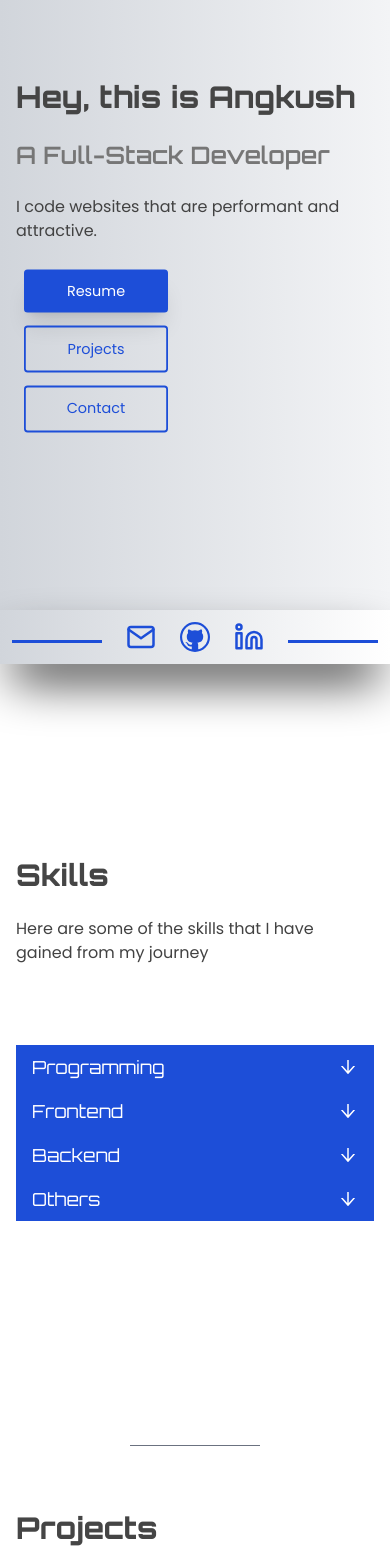
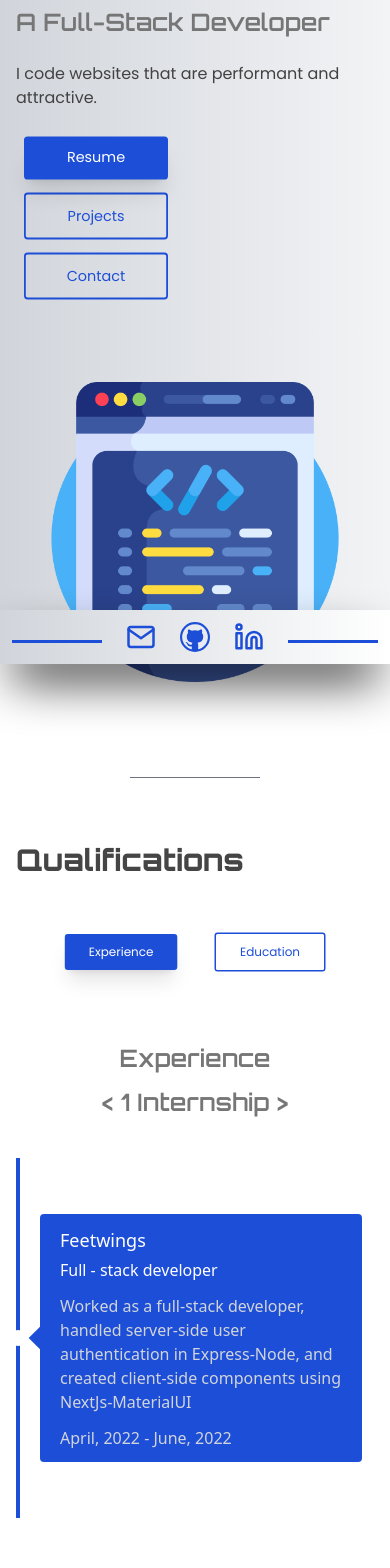
Before and after one commit to angkushsahu/portfolio-next-ts, a Next.js app: page / in a window 390 px wide. Shown: the part 180-1748 px from the top of the page. Built offline with nearby package versions, Linux system fonts and the light colour scheme.

Commit message:
final updated styles and components

```diff
--- /dev/null
+++ b/components/educationAndExperience/eduExpTypes.ts
@@ -0,0 +1,32 @@
+export interface EduExpType {
+	title: string;
+	role: string;
+	description: string;
+	time: string;
+}
+
+export const educationMap: EduExpType[] = [
+	{
+		title: "Jorhat Engineering College",
+		role: "Mechanical Engineering",
+		description: "Jorhat, Assam",
+		time: "2020 - 2024",
+	},
+	{ title: "Pragya Academy", role: "", description: "Jorhat, Assam", time: "2018 - 2020" },
+	{
+		title: "Spring Dale High School",
+		role: "",
+		description: "Jorhat, Assam",
+		time: "2006 - 2018",
+	},
+];
+
+export const experienceMap: EduExpType[] = [
+	{
+		title: "Feetwings",
+		role: "Full - stack developer",
+		description:
+			"Worked as a full-stack developer, handled server-side user authentication in Express-Node, and created client-side components using NextJs-MaterialUI",
+		time: "April, 2022 - June, 2022",
+	},
+];
--- /dev/null
+++ b/components/educationAndExperience/education.tsx
@@ -0,0 +1,28 @@
+import { educationMap } from "./eduExpTypes";
+
+const Education = () => {
+	return (
+		<section>
+			<h2 className="text-center mb-10">Education</h2>
+			<div className="relative py-4 after:absolute after:top-0 after:bottom-0 medium:after:left-1/2 after:w-1 after:bg-primary after:z-[2] w-fit medium:w-full smaller:max-w-[44em] mx-auto">
+				{educationMap.map((edu, idx) => (
+					<div
+						key={idx}
+						className="relative bg-primary px-5 py-3 rounded w-full max-w-[90%] smaller:max-w-[20em] medium:even:ml-auto medium:odd:text-right my-10 mx-6 medium:mx-0 after:absolute after:top-1/2 after:-translate-y-1/2 after:rotate-45 medium:odd:after:left-[calc(100%-0.5rem)] after:right-[calc(100%-0.5rem)] after:h-4 after:w-4 after:bg-primary before:absolute before:bg-white before:top-1/2 before:-translate-y-1/2 before:rounded-full before:z-[3] before:right-[calc(100%+0.9rem)] medium:odd:before:left-[calc(100%+1.6rem)] medium:before:right-[calc(100%+1.4rem)] before:w-4 before:h-4"
+					>
+						<h3 className="text-lg sm:text-xl text-white">{edu.title}</h3>
+						{edu.role && (
+							<span className="text-base sm:text-lg block mt-1 text-white">
+								{edu.role}
+							</span>
+						)}
+						<span className="block mt-1 text-gray-300">{edu.description}</span>
+						<span className="block text-gray-300">{edu.time}</span>
+					</div>
+				))}
+			</div>
+		</section>
+	);
+};
+
+export default Education;
--- /dev/null
+++ b/components/educationAndExperience/experience.tsx
@@ -0,0 +1,29 @@
+import { experienceMap } from "./eduExpTypes";
+
+const Experience = () => {
+	return (
+		<section>
+			<h2 className="text-center mb-3">Experience</h2>
+			<h2 className="text-center mb-10">&lt; {experienceMap.length} Internship &gt;</h2>
+			<div className="relative py-4 after:absolute after:top-0 after:bottom-0 medium:after:left-1/2 after:w-1 after:bg-primary after:z-[2] w-fit medium:w-full smaller:max-w-[44em] mx-auto">
+				{experienceMap.map((edu, idx) => (
+					<div
+						key={idx}
+						className="relative bg-primary px-5 py-3 rounded w-full max-w-[90%] smaller:max-w-[20em] medium:even:ml-auto medium:odd:text-right my-10 mx-6 medium:mx-0 after:absolute after:top-1/2 after:-translate-y-1/2 after:rotate-45 medium:odd:after:left-[calc(100%-0.5rem)] after:right-[calc(100%-0.5rem)] after:h-4 after:w-4 after:bg-primary before:absolute before:bg-white before:top-1/2 before:-translate-y-1/2 before:rounded-full before:z-[3] before:right-[calc(100%+0.9rem)] medium:odd:before:left-[calc(100%+1.6rem)] medium:before:right-[calc(100%+1.4rem)] before:w-4 before:h-4"
+					>
+						<h3 className="text-lg sm:text-xl text-white">{edu.title}</h3>
+						{edu.role && (
+							<span className="text-base sm:text-lg block mt-1 text-white">
+								{edu.role}
+							</span>
+						)}
+						<span className="block mt-3 text-gray-300">{edu.description}</span>
+						<span className="block mt-3 text-gray-300">{edu.time}</span>
+					</div>
+				))}
+			</div>
+		</section>
+	);
+};
+
+export default Experience;
--- a/components/educationAndExperience/index.tsx
+++ b/components/educationAndExperience/index.tsx
@@ -1,4 +1,6 @@
 import { useState } from "react";
+import Education from "./education";
+import Experience from "./experience";
 
 const EduAndExp = () => {
 	const [tabs, setTabs] = useState<number>(1);
@@ -24,6 +26,10 @@ const EduAndExp = () => {
 					Education
 				</span>
 			</div>
+			<section className="mt-16">
+				{tabs === 1 && <Experience />}
+				{tabs === 2 && <Education />}
+			</section>
 		</section>
 	);
 };
--- a/components/hero.tsx
+++ b/components/hero.tsx
@@ -1,8 +1,10 @@
+import Image from "next/image";
 import Link from "next/link";
 
 const Hero = () => {
 	return (
-		<section className="section">
+		<section className="section hero">
+			<section className="flex-1 flex flex-col justify-center">
 				<h1>Hey, this is Angkush</h1>
 				<h2 className="my-6">A Full-Stack Developer</h2>
 				<p>I code websites that are performant and attractive.</p>
@@ -26,6 +28,10 @@ const Hero = () => {
 					</span>
 				</Link>
 			</section>
+			<section className="flex-1 flex items-center justify-center">
+				<Image src="/images/programming.png" alt="programming" width="300" height="300" />
+			</section>
+		</section>
 	);
 };
 
--- a/pages/index.tsx
+++ b/pages/index.tsx
@@ -8,7 +8,7 @@ const Skills = dynamic(() => import("../components/skills"), { suspense: true })
 const Projects = dynamic(() => import("../components/projects"), { suspense: true });
 const About = dynamic(() => import("../components/about"), { suspense: true });
 const Contact = dynamic(() => import("../components/contact"), { suspense: true });
-// const EduAndExp = dynamic(() => import("../components/educationAndExperience"), { suspense: true });
+const EduAndExp = dynamic(() => import("../components/educationAndExperience"), { suspense: true });
 import Loader from "../components/loader";
 import Meta from "../components/meta";
 
@@ -20,8 +20,8 @@ const Home: NextPage = () => {
 				<Socials />
 				<Header />
 				<Hero />
+				<EduAndExp />
 				<Skills />
-				{/* <EduAndExp /> */}
 				<Projects />
 				<About />
 				<Contact />
--- a/styles/globals.css
+++ b/styles/globals.css
@@ -53,6 +53,9 @@ html {
 	.section {
 		@apply relative min-h-[calc(100vh-3.875em)] flex flex-col justify-center px-4 smaller:px-6 pt-16 pb-24 w-full sm:w-[84%] max-w-[79em] mx-auto after:absolute after:bottom-0 after:left-1/3 after:right-1/3 after:h-[1px] after:bg-gray-500;
 	}
+	section.section.hero {
+		@apply items-center justify-between lg:flex-row gap-20 lg:gap-0;
+	}
 	h1,
 	.title {
 		@apply text-3xl sm:text-4xl font-primary-bold text-light-title dark:text-dark-title;
@@ -101,6 +104,6 @@ html {
 		}
 	}
 	a {
-		@apply -z-0;
+		z-index: 5;
 	}
 }
--- a/tailwind.config.js
+++ b/tailwind.config.js
@@ -16,6 +16,7 @@ module.exports = {
 			},
 			screens: {
 				smaller: "26.25em",
+				medium: "56.25em",
 			},
 			fontFamily: {
 				"primary-bold": ["Orbitron-Bold", "Poppins", "sans-serif"],
```
Also changed, not shown: public/images/programming.png (added). Lines whose indentation alone changed are shown as unchanged.
